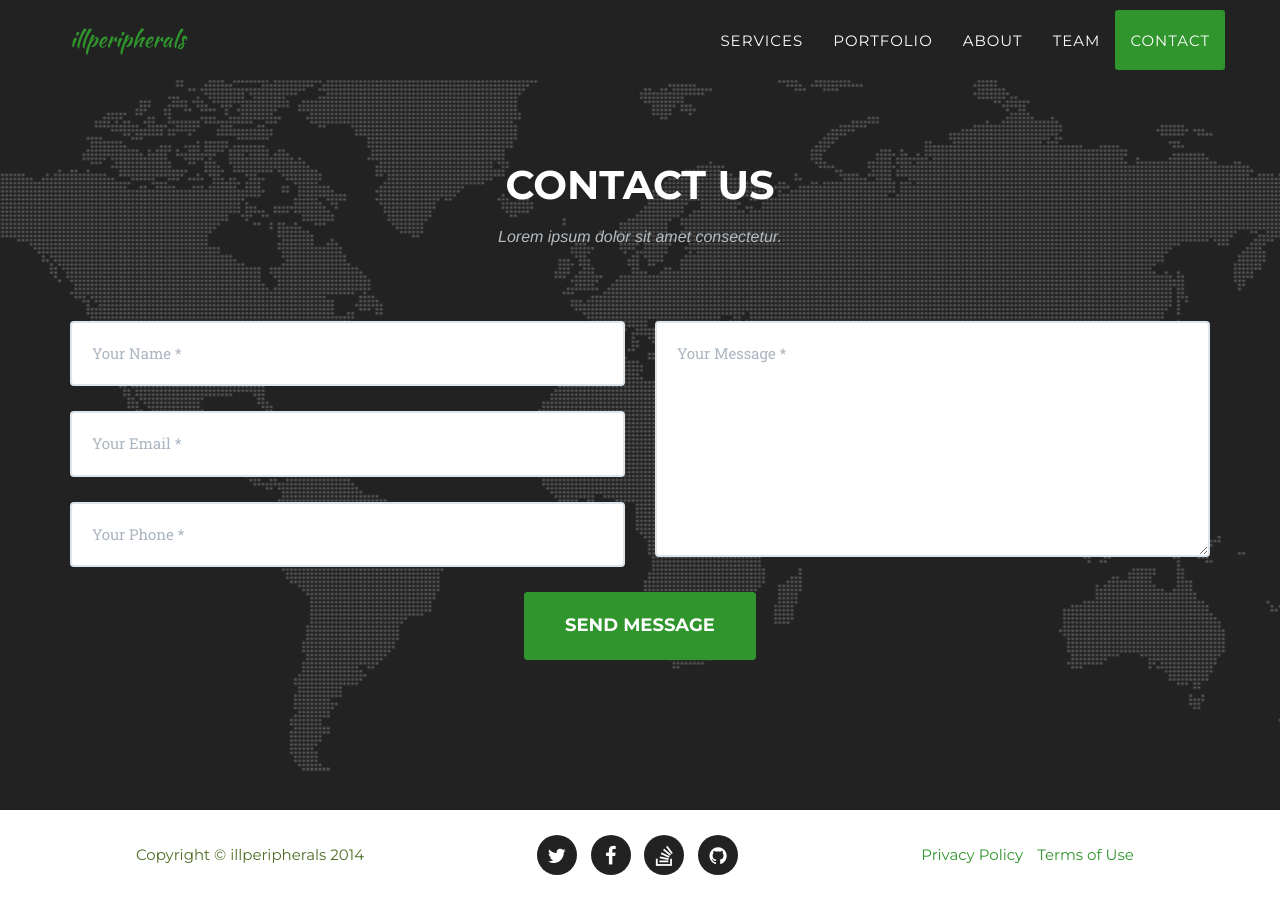
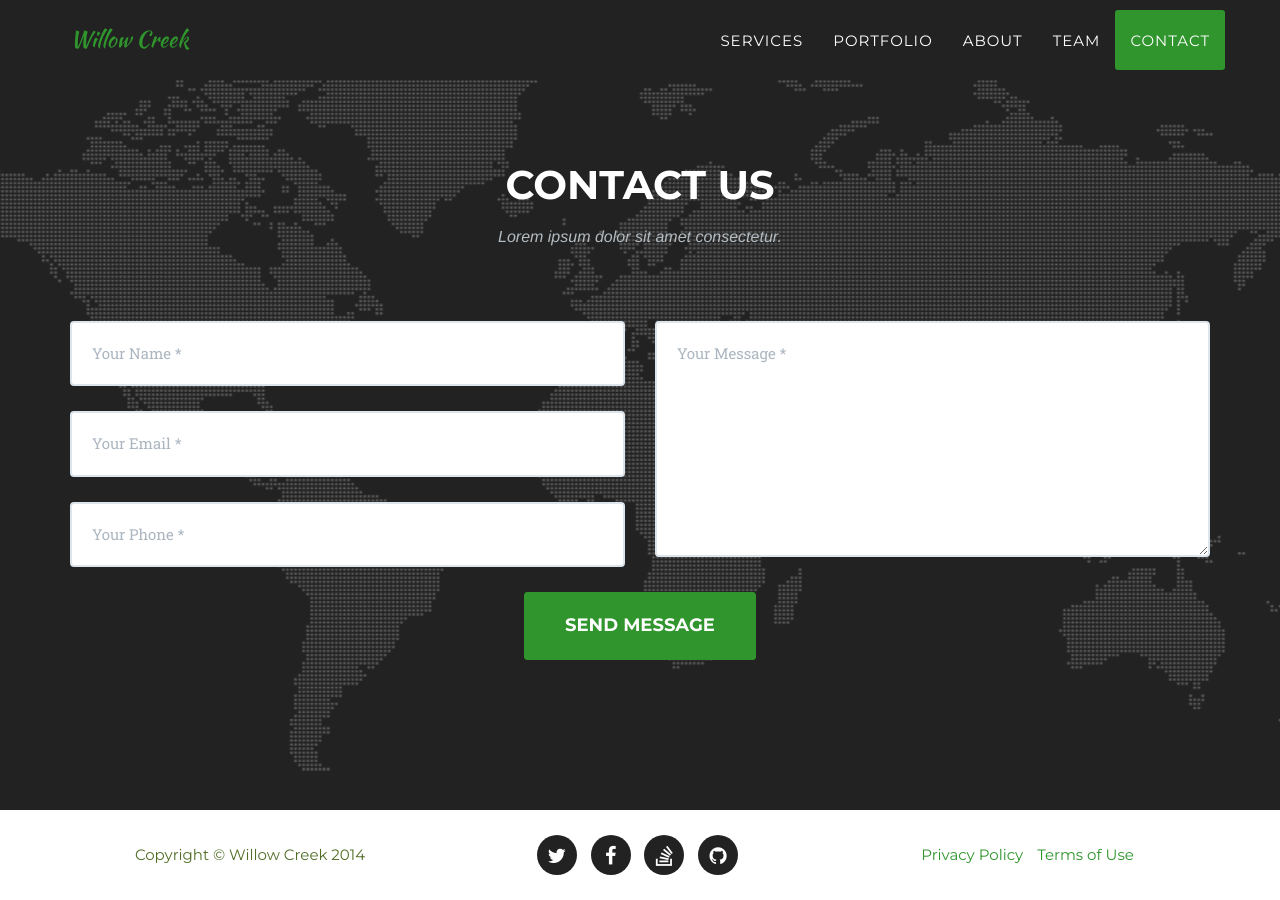
Before and after one commit to illperipherals/illperipherals.github.io, a Jekyll site: the page built from index.html, in a window 1280 px wide and 900 px high, scrolled down 5615 px. Built offline with Jekyll 4.4.1, drawn with Linux system fonts in a browser that asks for light colours; some web fonts are replaced.

Commit message:
Copy changes.

```diff
--- a/_config.yml
+++ b/_config.yml
@@ -2,9 +2,9 @@ url: https://illperipherals.github.io
 baseurl:
 
 # Site settings
-title: illperipherals
+title: Willow Creek
 email: travis.teague@gmail.com
-description: "Welcome to illperipherals."
+description: "Welcome to Willow Creek"
 
 
 # Team names, titles and social links
```
Also changed, not shown: 4 other files.
